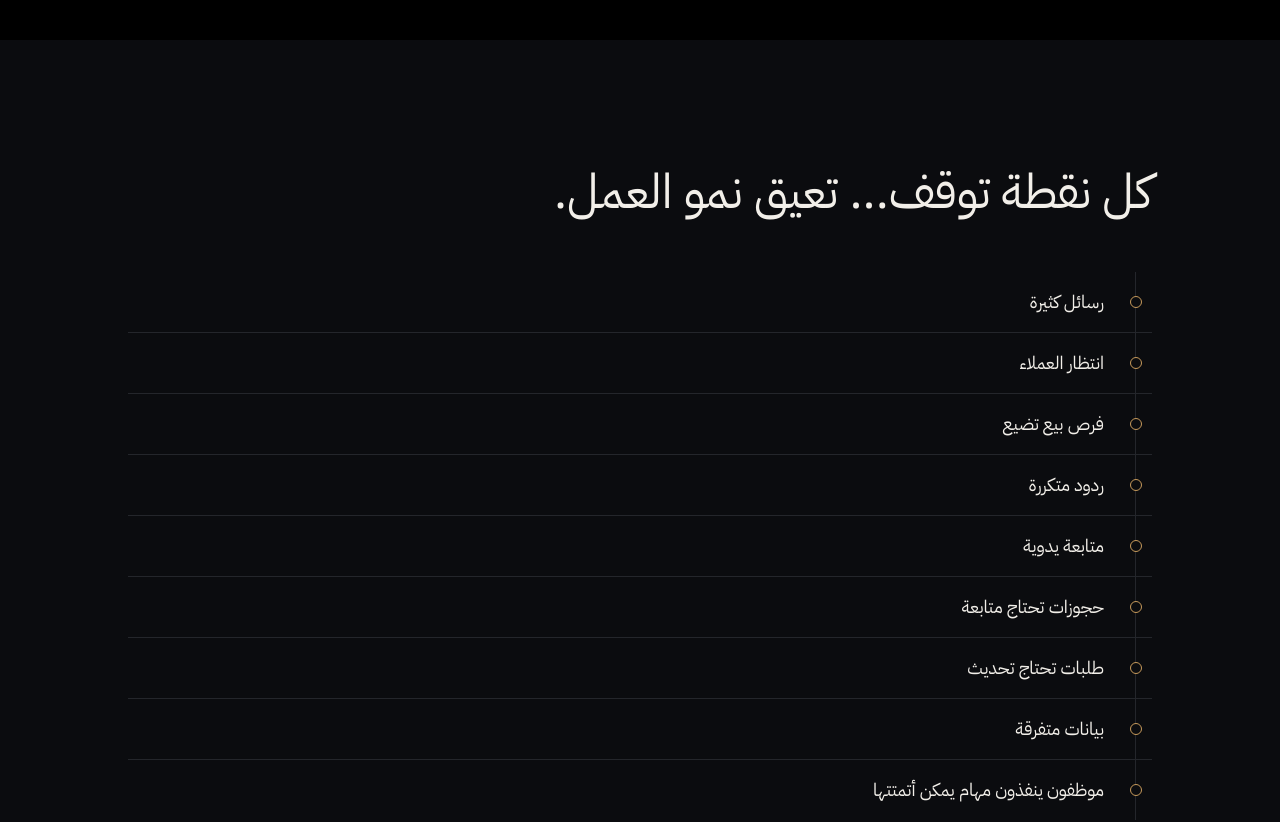
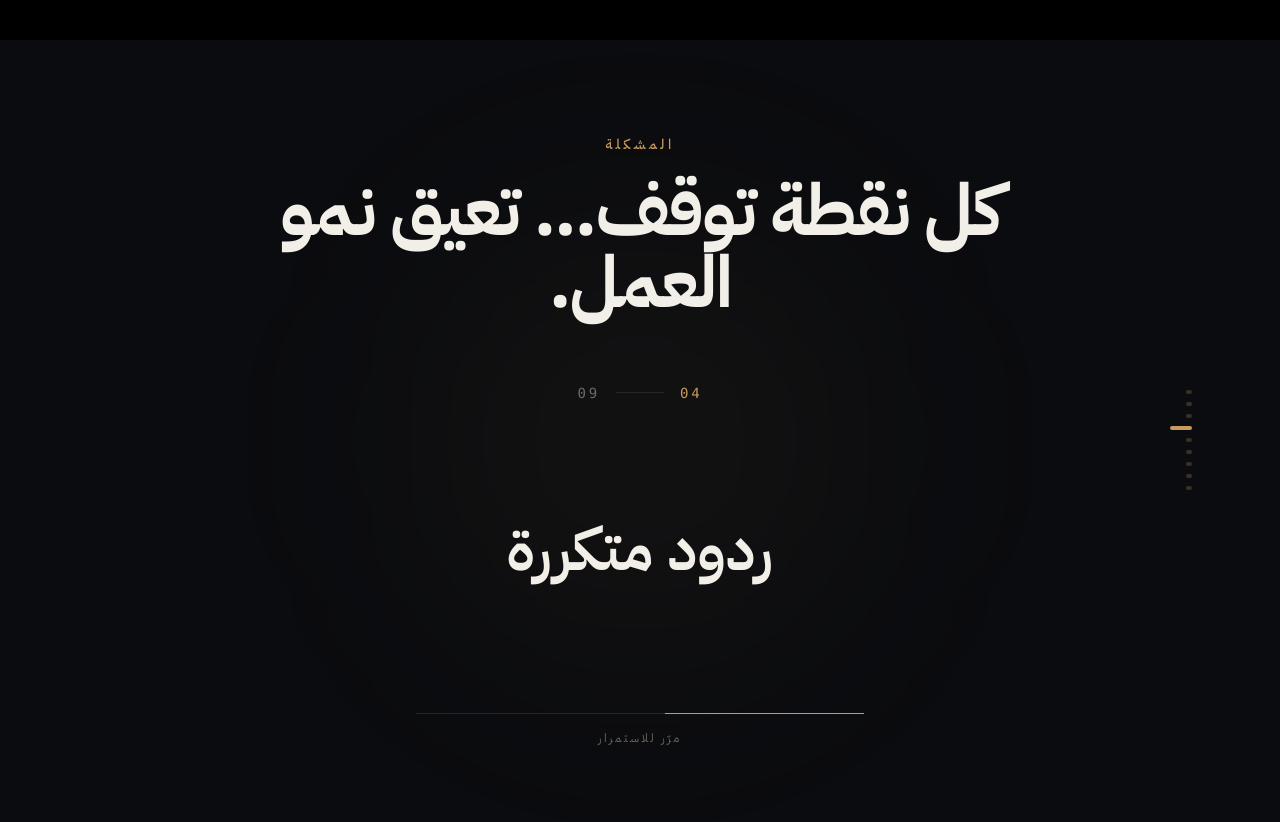
Before and after one commit to WWW-Alhnani-COM/wusool-ai, a React (Vite) app: page / in a window 1280 px wide. Shown: the part 3960-4782 px from the top of the page. Built offline with nearby package versions, Linux system fonts and the light colour scheme.

Commit message:
Refactor ProblemSection for scroll-based animations

```diff
--- a/src/components/sections/ProblemSection.tsx
+++ b/src/components/sections/ProblemSection.tsx
@@ -1,38 +1,171 @@
-import { motion } from "framer-motion";
+import { AnimatePresence, motion, useMotionValueEvent, useScroll } from "framer-motion";
+import { useRef, useState } from "react";
 import { problemContent } from "@/data/content";
 import { Container } from "@/components/ui/Container";
 import { useReducedMotion } from "@/hooks/useReducedMotion";
 
 export function ProblemSection() {
   const reducedMotion = useReducedMotion();
+  const sectionRef = useRef<HTMLElement>(null);
+  const [activeIndex, setActiveIndex] = useState(0);
+
+  const { scrollYProgress } = useScroll({
+    target: sectionRef,
+    offset: ["start start", "end end"],
+  });
+
+  useMotionValueEvent(scrollYProgress, "change", (latest) => {
+    if (reducedMotion) return;
+
+    const nextIndex = Math.min(
+      problemContent.points.length - 1,
+      Math.floor(latest * problemContent.points.length)
+    );
+
+    setActiveIndex(nextIndex);
+  });
+
+  const currentPoint = problemContent.points[activeIndex];
+  const totalPoints = problemContent.points.length;
 
   return (
-    <section className="py-24 sm:py-32">
-      <Container className="flex flex-col gap-14">
-        <h2 className="font-display text-3xl sm:text-4xl lg:text-5xl leading-[1.15] text-ink text-right max-w-2xl mr-0 ml-auto">
-          {problemContent.heading}
-        </h2>
+    <section
+      ref={sectionRef}
+      className="relative h-[800vh] bg-base"
+      dir="rtl"
+    >
+      <div className="sticky top-0 flex h-screen w-full items-center overflow-hidden">
+        <Container className="relative flex h-full w-full items-center justify-center">
+          {/* Background glow */}
+          <div
+            className="pointer-events-none absolute left-1/2 top-1/2 h-[420px] w-[420px] -translate-x-1/2 -translate-y-1/2 rounded-full bg-brass/5 blur-[120px]"
+            aria-hidden="true"
+          />
 
-        {/* Each point is a "stop" on the line — motion reveals them as the
-            section scrolls into view, mirroring the "point of stoppage" idea
-            rather than a generic staggered-card entrance. */}
-        <ul className="relative flex flex-col">
-          <span className="absolute top-0 bottom-0 right-3 sm:right-4 w-px bg-base-line" aria-hidden />
-          {problemContent.points.map((point, i) => (
-            <motion.li
-              key={point}
-              initial={reducedMotion ? { opacity: 1, x: 0 } : { opacity: 0, x: -12 }}
-              whileInView={{ opacity: 1, x: 0 }}
-              viewport={{ once: true, margin: "-10% 0px" }}
-              transition={{ duration: 0.5, delay: reducedMotion ? 0 : i * 0.05 }}
-              className="relative flex items-center gap-5 py-4 pr-10 sm:pr-12 border-b border-base-line last:border-0"
+          <div className="relative z-10 flex w-full max-w-5xl flex-col items-center justify-center text-center">
+            {/* Section heading */}
+            <motion.div
+              initial={
+                reducedMotion
+                  ? { opacity: 1, y: 0 }
+                  : { opacity: 0, y: 30 }
+              }
+              whileInView={{ opacity: 1, y: 0 }}
+              viewport={{ once: true }}
+              transition={{
+                duration: 0.8,
+                ease: [0.22, 1, 0.36, 1],
+              }}
+              className="mb-16 max-w-4xl"
             >
-              <span className="absolute right-1.5 sm:right-2.5 h-3 w-3 rounded-full bg-base border border-brass" />
-              <span className="text-ink text-base sm:text-lg">{point}</span>
-            </motion.li>
-          ))}
-        </ul>
-      </Container>
+              <span className="mb-5 block text-sm font-medium tracking-[0.25em] text-brass uppercase">
+                المشكلة
+              </span>
+
+              <h2 className="font-display text-4xl font-bold leading-[1.1] tracking-tight text-ink sm:text-5xl md:text-6xl lg:text-7xl">
+                {problemContent.heading}
+              </h2>
+            </motion.div>
+
+            {/* Counter */}
+            <div className="mb-8 flex items-center gap-4 text-sm tracking-[0.2em]">
+              <span className="font-mono text-brass">
+                {String(activeIndex + 1).padStart(2, "0")}
+              </span>
+
+              <span className="h-px w-12 bg-base-line" />
+
+              <span className="font-mono text-ink/40">
+                {String(totalPoints).padStart(2, "0")}
+              </span>
+            </div>
+
+            {/* Current problem */}
+            <div className="relative flex min-h-[150px] w-full items-center justify-center overflow-hidden px-4 sm:min-h-[190px] md:min-h-[230px]">
+              <AnimatePresence mode="wait">
+                <motion.div
+                  key={currentPoint}
+                  initial={
+                    reducedMotion
+                      ? { opacity: 1, y: 0, filter: "blur(0px)" }
+                      : {
+                          opacity: 0,
+                          y: 45,
+                          filter: "blur(12px)",
+                          scale: 0.96,
+                        }
+                  }
+                  animate={{
+                    opacity: 1,
+                    y: 0,
+                    filter: "blur(0px)",
+                    scale: 1,
+                  }}
+                  exit={
+                    reducedMotion
+                      ? { opacity: 0 }
+                      : {
+                          opacity: 0,
+                          y: -35,
+                          filter: "blur(10px)",
+                          scale: 1.02,
+                        }
+                  }
+                  transition={{
+                    duration: reducedMotion ? 0 : 0.65,
+                    ease: [0.22, 1, 0.36, 1],
+                  }}
+                  className="absolute inset-x-0 flex items-center justify-center"
+                >
+                  <p className="font-display text-3xl font-semibold leading-tight text-ink sm:text-4xl md:text-5xl lg:text-6xl">
+                    {currentPoint}
+                  </p>
+                </motion.div>
+              </AnimatePresence>
+            </div>
+
+            {/* Progress line */}
+            <div className="mt-12 flex w-full max-w-md flex-col items-center gap-4">
+              <div className="h-px w-full overflow-hidden bg-base-line">
+                <motion.div
+                  className="h-full origin-right bg-brass"
+                  animate={{
+                    scaleX:
+                      totalPoints <= 1
+                        ? 1
+                        : (activeIndex + 1) / totalPoints,
+                  }}
+                  transition={{
+                    duration: reducedMotion ? 0 : 0.45,
+                    ease: [0.22, 1, 0.36, 1],
+                  }}
+                />
+              </div>
+
+              <span className="text-xs tracking-[0.2em] text-ink/40">
+                مرّر للاستمرار
+              </span>
+            </div>
+          </div>
+
+          {/* Side vertical indicator */}
+          <div className="absolute right-4 top-1/2 hidden -translate-y-1/2 flex-col gap-2 sm:right-6 md:flex">
+            {problemContent.points.map((point, index) => (
+              <motion.span
+                key={point}
+                animate={{
+                  width: index === activeIndex ? 22 : 6,
+                  opacity: index === activeIndex ? 1 : 0.25,
+                }}
+                transition={{
+                  duration: reducedMotion ? 0 : 0.3,
+                }}
+                className="block h-1 rounded-full bg-brass"
+              />
+            ))}
+          </div>
+        </Container>
+      </div>
     </section>
   );
 }
```
